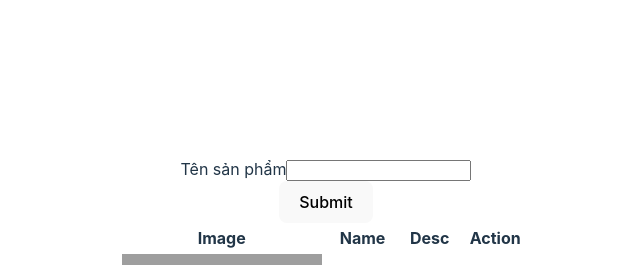
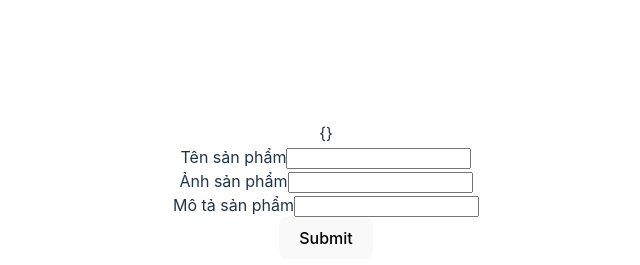
Before and after one commit to sontv8/WD19202, a React (Vite) app in the folder my-app/: page / in a window 1280 px wide. Shown: the top 265 px of the page, without its empty margins (314-954 px from the left). Built offline with nearby package versions, Linux system fonts and the light colour scheme; grey boxes are pictures that could not be loaded.

Commit message:
B7: add product

```diff
--- a/my-app/src/App.jsx
+++ b/my-app/src/App.jsx
@@ -43,15 +43,19 @@ function App() {
     // console.log(e.target.name);
     // console.log(e.target.value);
     const { name, value } = e.target;
-    console.log(name, value);
 
-    setInputValue({ id: 4, name: value });
+    setInputValue({ ...inputValue, [name]: value, id: 4 });
+
+    // setInputValue({ id: 4, name: value });
   };
 
   const onHandleSubmit = (e) => {
     e.preventDefault();
+    // console.log(inputValue);
+
     const newData = [...products, inputValue];
     setProducts(newData);
+    console.log(newData);
   };
 
   return (
@@ -63,10 +67,19 @@ function App() {
         B4: thêm sản phẩm vào mảng products
         B5: hiển thị lại danh sách sản phẩm
       */}
+      {JSON.stringify(inputValue)}
       <form onSubmit={onHandleSubmit}>
         <div className="form-group">
           <label htmlFor="">Tên sản phẩm</label>
           <input type="text" name="name" onInput={onHandleChange} />
+        </div>
+        <div className="form-group">
+          <label htmlFor="">Ảnh sản phẩm</label>
+          <input type="text" name="image" onInput={onHandleChange} />
+        </div>
+        <div className="form-group">
+          <label htmlFor="">Mô tả sản phẩm</label>
+          <input type="text" name="description" onInput={onHandleChange} />
         </div>
         <button>Submit</button>
       </form>
```
Also changed, not shown: my-app/src/demo.html (+7 -23 lines).
